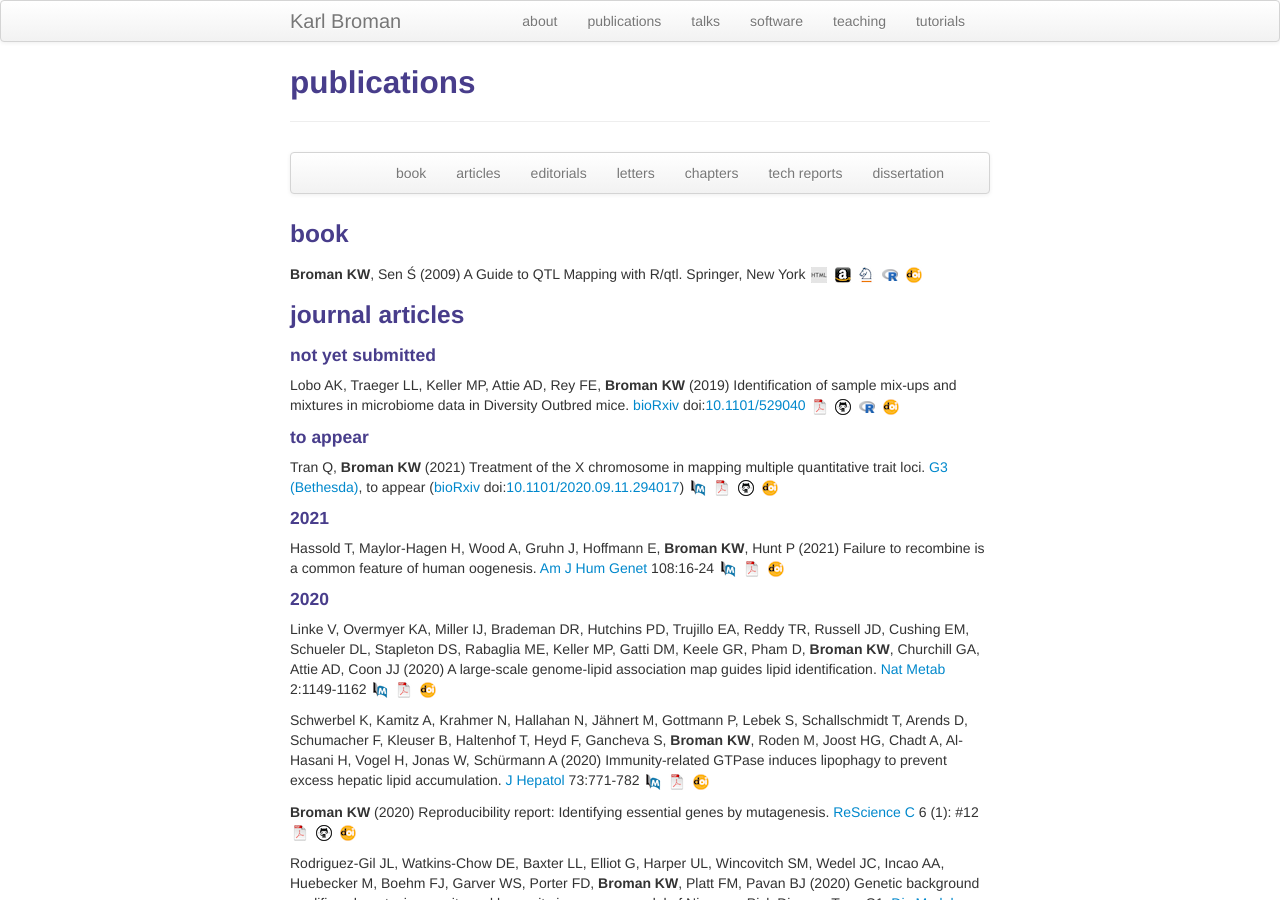
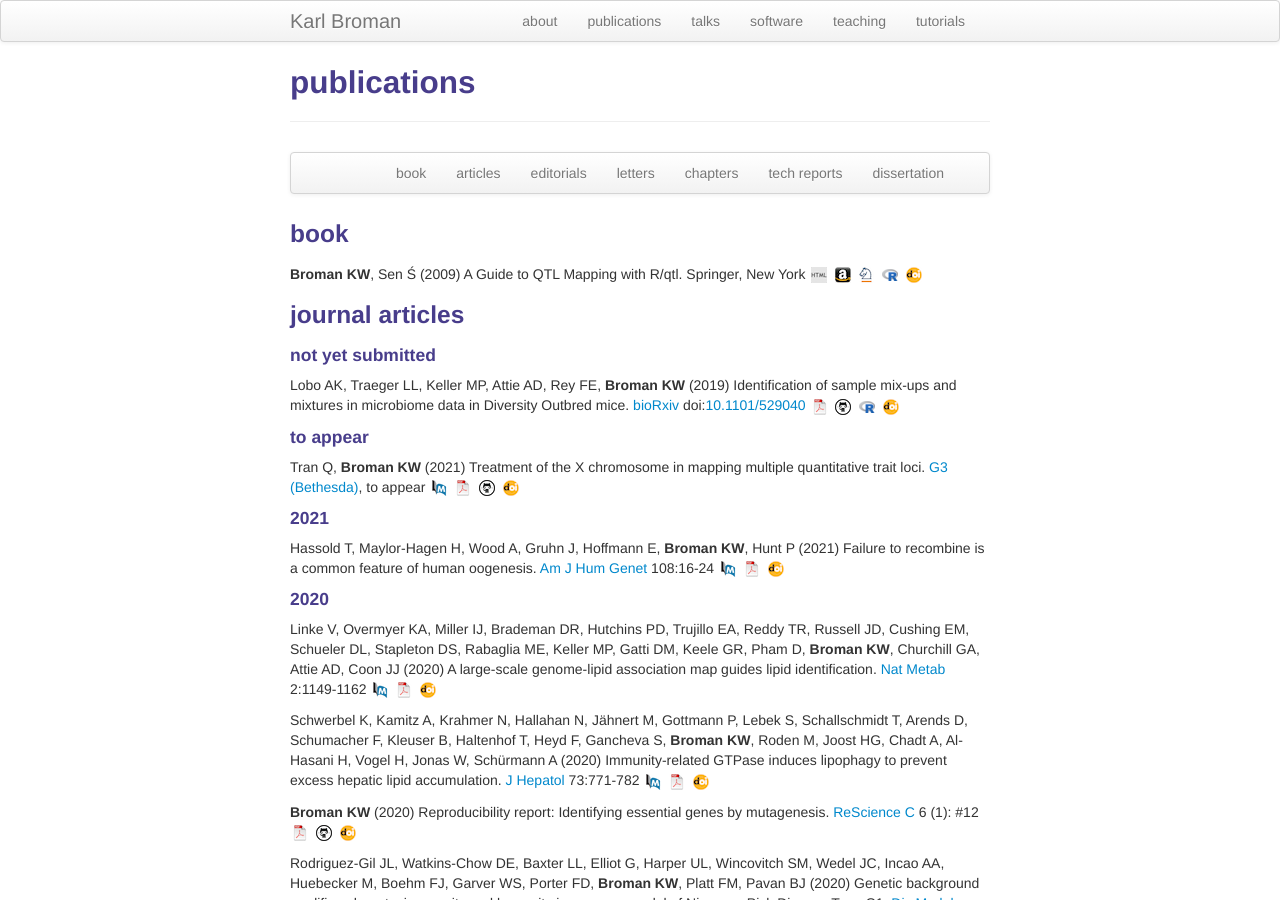
Before and after one commit to kbroman/kbroman.github.io, a Jekyll site: the page built from pubs.md, in a window 1280 px wide and 900 px high. Built offline with Jekyll 4.4.1, drawn with Linux system fonts in a browser that asks for light colours.

Commit message:
pubs: remove biorxiv link for X chr paper

```diff
--- a/pubs.md
+++ b/pubs.md
@@ -48,7 +48,6 @@ Tran Q, **Broman KW** (2021)
 Treatment of the X chromosome in mapping multiple quantitative trait
 loci.
 [G3 (Bethesda)](https://www.g3journal.org), to appear
-([bioRxiv](https://www.biorxiv.org) doi:[10.1101/2020.09.11.294017](https://doi.org/10.1101/2020.09.11.294017))
 [![PubMed](icons16/pubmed-icon.png)](https://pubmed.ncbi.nlm.nih.gov/33604671/)
 [![pdf](icons16/pdf-icon.png)](https://academic.oup.com/g3journal/advance-article-pdf/doi/10.1093/g3journal/jkab005/36037675/jkab005.pdf)
 [![GitHub](icons16/github-icon.png)](https://github.com/kbroman/Paper_qtlX)
```
